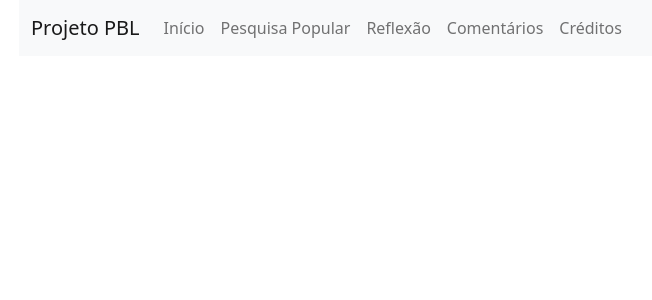
After one commit to dvitorsantos/Projeto-PBL-CodeIgniter, a CodeIgniter 4 app: the page made by app/Views/Home/header.php in a window 1280 px wide. The commit adds this page. Shown: the top 300 px of the page, without its empty margins (63-715 px from the left). Run offline with PHP 8.4 and a stand-in for CodeIgniter, Linux system fonts and the light colour scheme; the template is opened without the code that fills it, so the values that code supplies are empty; some libraries are stand-ins or nearby versions.

Commit message:
Header da Home Page

```diff
--- /dev/null
+++ b/app/Views/Home/header.php
@@ -0,0 +1,39 @@
+<!DOCTYPE html>
+<html lang="en">
+<head>
+    <meta charset="UTF-8">
+    <meta http-equiv="X-UA-Compatible" content="IE=edge">
+    <meta name="viewport" content="width=device-width, initial-scale=1.0">
+    <link href="https://cdn.jsdelivr.net/npm/bootstrap@5.0.0-beta2/dist/css/bootstrap.min.css" rel="stylesheet" integrity="sha384-BmbxuPwQa2lc/FVzBcNJ7UAyJxM6wuqIj61tLrc4wSX0szH/Ev+nYRRuWlolflfl" crossorigin="anonymous">
+    <title>Projeto PBL</title>
+</head>
+<body class="container">
+<nav class="navbar navbar-expand-lg navbar-light bg-light">
+  <div class="container-fluid">
+    <a class="navbar-brand" href="../landing">Projeto PBL</a>
+    <button class="navbar-toggler" type="button" data-bs-toggle="collapse" data-bs-target="#navbarNav" aria-controls="navbarNav" aria-expanded="false" aria-label="Toggle navigation">
+      <span class="navbar-toggler-icon"></span>
+    </button>
+    <div class="collapse navbar-collapse" id="navbarNav">
+      <ul class="navbar-nav">
+      <li class="nav-item">
+          <a class="nav-link" href="inicio">Início</a>
+        </li>
+        <li class="nav-item">
+          <a class="nav-link" href="pesquisa_popular">Pesquisa Popular</a>
+        </li>
+        <li class="nav-item">
+          <a class="nav-link" href="reflexao">Reflexão</a>
+        </li>
+        <li class="nav-item">
+          <a class="nav-link" href="comentarios">Comentários</a>
+        </li>
+        <li class="nav-item">
+          <a class="nav-link" href="creditos">Créditos</a>
+        </li>
+      </ul>
+    </div>
+  </div>
+</nav>
+</body>
+</html>
```
Also changed, not shown: app/Controllers/Home.php (+27 -3 lines), app/Views/home.php (deleted, +0 -20 lines), app/Views/landing_page.php (+1 -47 lines), assets/css/landing.css (added, +45 -0 lines).
